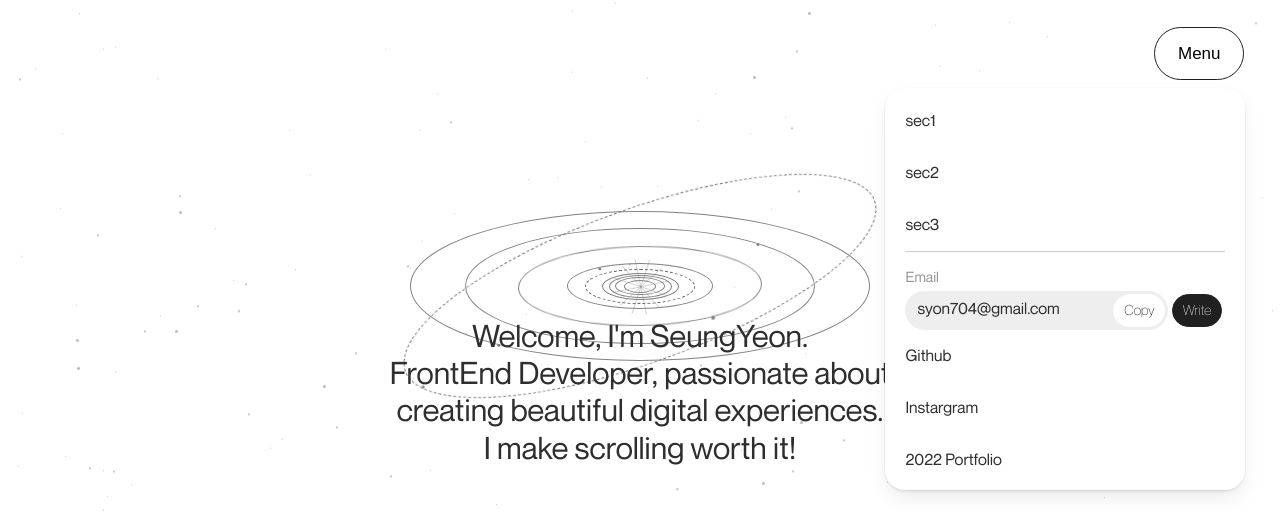
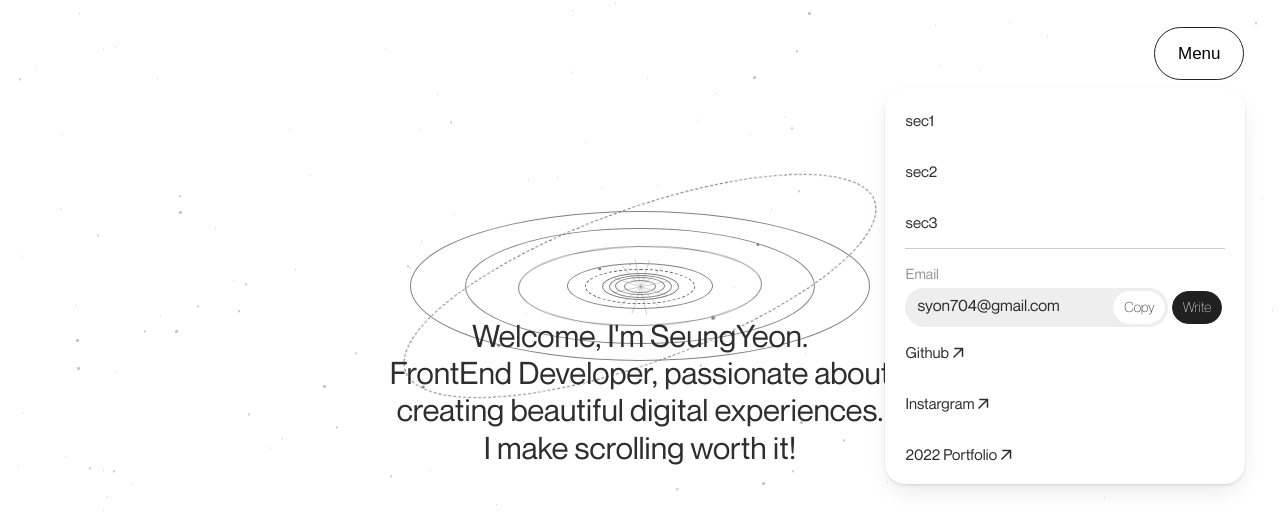
Before and after one commit to jliliflora/portfolio2024, a React (Create React App) app: page / in a window 1280 px wide. Both pictures are taken after a click on the button "Menu". Shown: the top 513 px of the page. Built offline with nearby package versions, Linux system fonts and the light colour scheme.

Commit message:
nav&menu 기능  완성

```diff
--- a/src/components/main/Navigation.tsx
+++ b/src/components/main/Navigation.tsx
@@ -70,12 +70,12 @@ const StarSvg = styled.svg`
 `;
 
 const navVariants = {
-  start: { opacity: 0, y: -25 },
+  start: { opacity: 0, y: -30 },
   end: {
     opacity: 1,
     y: 0,
     transition: {
-      duration: 0.5,
+      duration: 0.7,
     },
   },
 };
@@ -181,7 +181,7 @@ function Navigation() {
   };
 
   return (
-    <Nav>
+    <Nav variants={navVariants} initial="start" animate="end">
       <Sec show={showButton}>
         <ul>
           <li>FrontEnd Developer</li>
--- a/src/components/main/ToggleMenu.tsx
+++ b/src/components/main/ToggleMenu.tsx
@@ -8,11 +8,19 @@ const ToggleCntBox = styled.div`
 const ToggleCnt = styled.div`
   display: flex;
   justify-content: space-between;
+  position: relative;
   color: #2e2e2e;
   padding: 1rem 0rem;
-  font-size: 1rem;
+  font-size: 0.95rem;
   font-family: "neue_montrealregular";
+  cursor: pointer;
   /* border: 1px solid black; */
+  &:hover {
+    color: #888;
+    svg path {
+      fill: #888;
+    }
+  }
 `;
 const ToggleEmailCnt = styled.div`
   display: flex;
@@ -23,6 +31,7 @@ const ToggleEmailCnt = styled.div`
   border-radius: 22px;
   font-size: 1rem;
   font-family: "neue_montrealregular";
+  cursor: default;
 `;
 const WriteButton = styled.button`
   background-color: #202020;
@@ -59,13 +68,20 @@ const CopyButton = styled.button`
     color: #ffffff;
   }
 `;
+const ArrowSvg = styled.svg`
+  /* border: 1px solid red; */
+  position: absolute;
+  bottom: 1rem;
+  /* right: 10; */
+  path {
+    fill: #2e2e2e;
+  }
+`;
 
 function ToggleMenu() {
   //copy button
   const [copied, setCopied] = useState(false);
-
   const textToCopy = "syon704@gmail.com"; // 복사할 텍스트
-
   const handleCopy = async (e: React.MouseEvent<HTMLButtonElement>) => {
     e.stopPropagation(); // 부모 요소로의 이벤트 전파 막기
     try {
@@ -76,11 +92,11 @@ function ToggleMenu() {
       console.error("Failed to copy text: ", err);
     }
   };
+
   //navhandler
   const handleScroll = (sectionId: string) => {
     const sectionElement = document.getElementById(sectionId);
     if (sectionElement) {
-      // 각 섹션의 높이를 상수로 정의
       const sectionHeight = (150 * window.innerHeight) / 100; // 150vh
 
       // 섹션의 인덱스에 따라 스크롤 위치 계산
@@ -113,12 +129,16 @@ function ToggleMenu() {
       <ToggleCntBox>
         <ToggleCnt
           onClick={() => handleScroll("section1")}
-          style={{ paddingTop: "0.5rem", cursor: "pointer" }}
+          style={{ paddingTop: "0.5rem" }}
         >
-          <span style={{}}>sec1</span>
+          <span style={{ cursor: "pointer" }}>sec1</span>
         </ToggleCnt>
-        <ToggleCnt onClick={() => handleScroll("section2")}>sec2</ToggleCnt>
-        <ToggleCnt onClick={() => handleScroll("section3")}>sec3</ToggleCnt>
+        <ToggleCnt onClick={() => handleScroll("section2")}>
+          <span style={{ cursor: "pointer" }}>sec2</span>
+        </ToggleCnt>
+        <ToggleCnt onClick={() => handleScroll("section3")}>
+          <span style={{ cursor: "pointer" }}>sec3</span>
+        </ToggleCnt>
         <ToggleCnt
           style={{
             borderTop: "0.3px solid #cacaca",
@@ -140,9 +160,46 @@ function ToggleMenu() {
           </ToggleEmailCnt>
           <WriteButton>Write</WriteButton>
         </ToggleCnt>
-        <ToggleCnt>Github</ToggleCnt>
-        <ToggleCnt>Instargram</ToggleCnt>
-        <ToggleCnt style={{ paddingBottom: "0" }}>2022 Portfolio</ToggleCnt>
+        <ToggleCnt>
+          <a href="https://github.com/jliliflora" target="_blank">
+            Github
+            <ArrowSvg
+              xmlns="http://www.w3.org/2000/svg"
+              width="18"
+              height="18"
+              viewBox="0 0 24 24"
+            >
+              <path d="M7 7h8.586L5.293 17.293l1.414 1.414L17 8.414V17h2V5H7v2z" />
+            </ArrowSvg>
+          </a>
+        </ToggleCnt>
+        <ToggleCnt>
+          <a href="https://www.instagram.com/j.liliflora/" target="_blank">
+            Instargram
+            <ArrowSvg
+              xmlns="http://www.w3.org/2000/svg"
+              width="18"
+              height="18"
+              viewBox="0 0 24 24"
+            >
+              <path d="M7 7h8.586L5.293 17.293l1.414 1.414L17 8.414V17h2V5H7v2z" />
+            </ArrowSvg>
+          </a>
+        </ToggleCnt>
+        <ToggleCnt style={{ paddingBottom: "0" }}>
+          <a href="https://jliliflora.github.io/portfolio/" target="_blank">
+            2022 Portfolio
+            <ArrowSvg
+              xmlns="http://www.w3.org/2000/svg"
+              width="18"
+              height="18"
+              viewBox="0 0 24 24"
+              style={{ bottom: "0" }}
+            >
+              <path d="M7 7h8.586L5.293 17.293l1.414 1.414L17 8.414V17h2V5H7v2z" />
+            </ArrowSvg>
+          </a>
+        </ToggleCnt>
       </ToggleCntBox>
     </div>
   );
```
